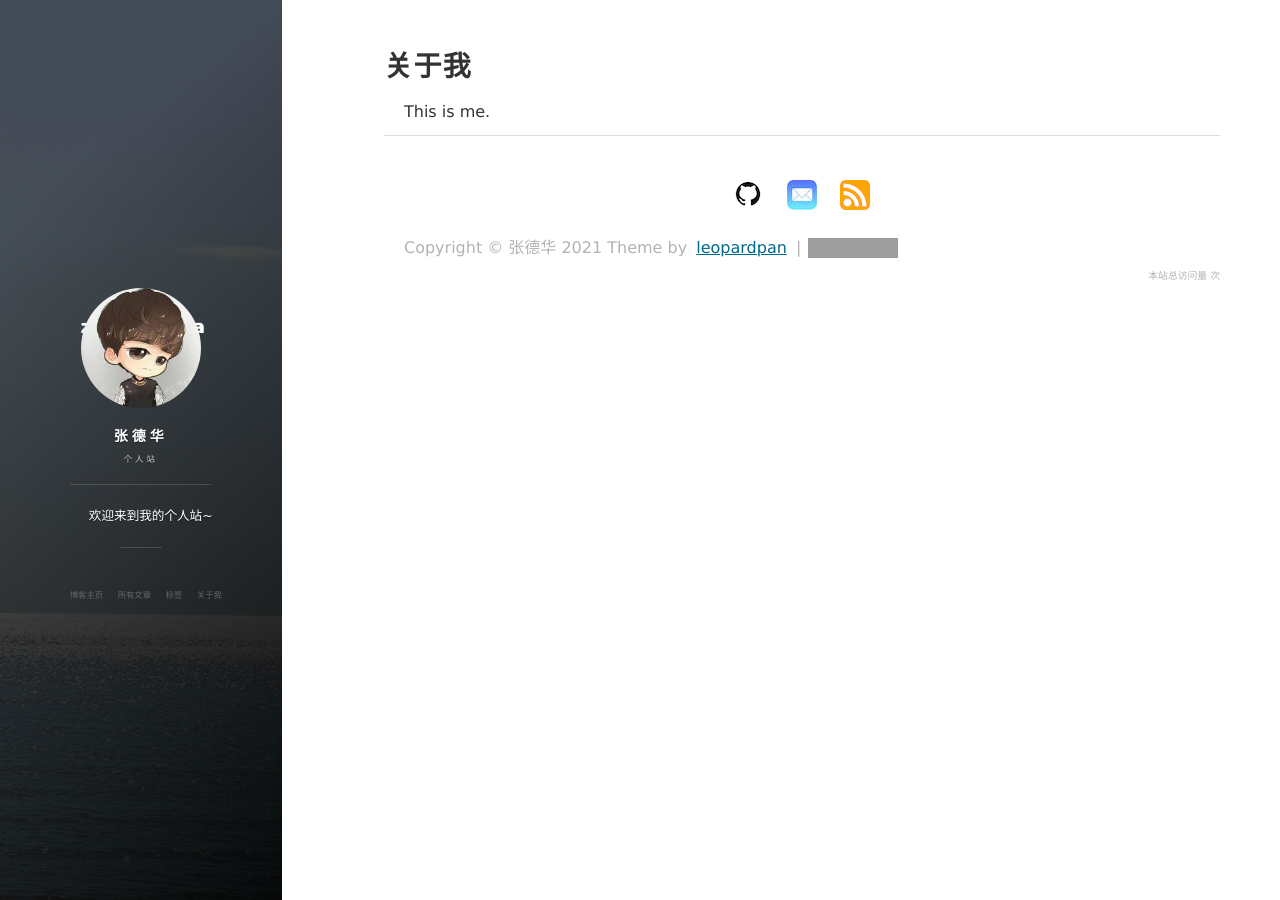
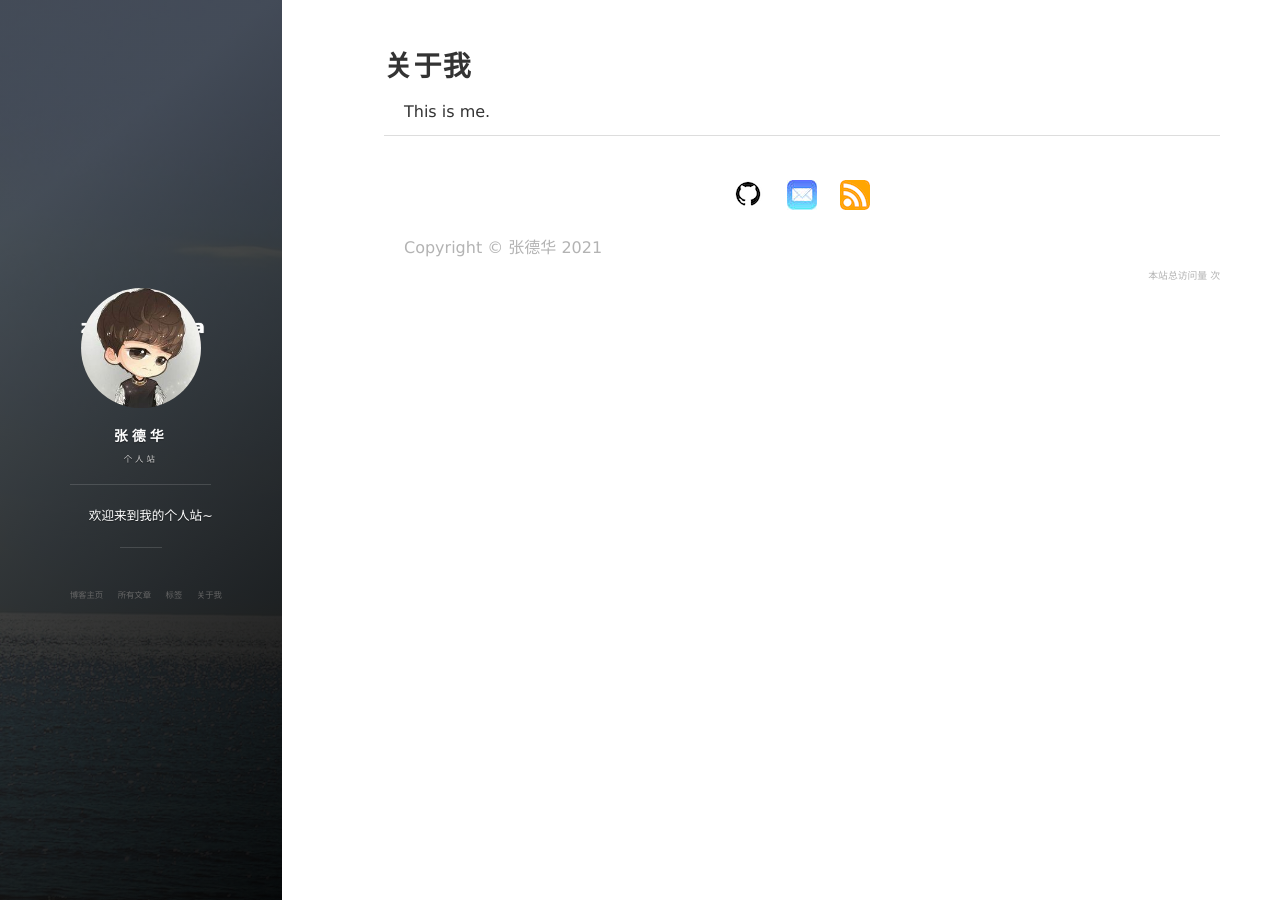
Before and after one commit to zhang-dehua/zhang-dehua.github.io, a Jekyll site: the page built from about.md, in a window 1280 px wide. Built offline with Jekyll 4.4.1, drawn with Linux system fonts in a browser that asks for light colours; nearby versions of some CDN libraries; comment, search, counter and statistics services are not loaded; grey boxes are pictures that could not be loaded.

Commit message:
delate theme by leopard

```diff
--- a/_includes/footer.html
+++ b/_includes/footer.html
@@ -87,13 +87,14 @@
 
         <div class = "footer_div">
            <p class="copyright text-muted">
-            Copyright &copy; {{ site.title }} {{ site.time | date: '%Y' }} Theme by <a href="https://leopardpan.cn/">leopardpan</a> |
+            Copyright &copy; {{ site.title }} {{ site.time | date: '%Y' }}
+            <!-- Theme by <a href="https://leopardpan.cn/">leopardpan</a> |
             <iframe
                 style="margin-left: 2px; margin-bottom:-5px;"
                 frameborder="0" scrolling="0" width="91px" height="20px"
                 src="https://ghbtns.com/github-btn.html?user=leopardpan&repo=leopardpan.github.io&type=star&count=true" >
             </iframe>
-            </p>
+            </p> -->
         	<div align="right">
     			<link rel="stylesheet" href="//cdn.bootcss.com/font-awesome/4.3.0/css/font-awesome.min.css">
 
```
